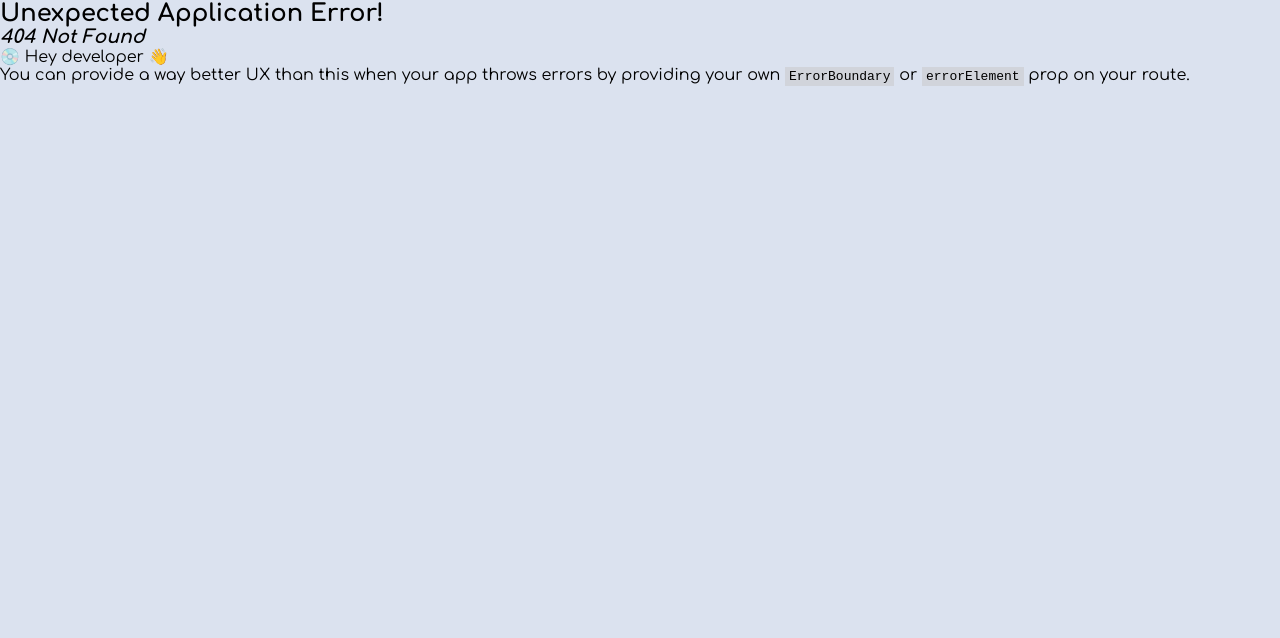
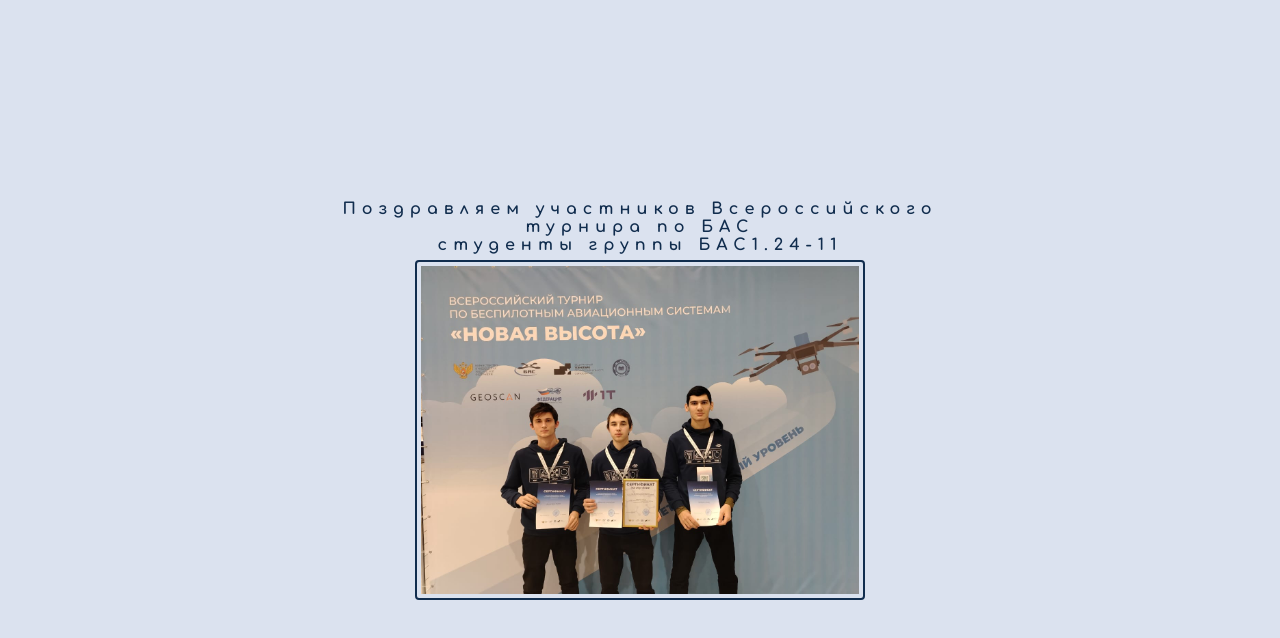
Before and after one commit to altairmsr/ggkit_dashboard, a React (Vite) app: page /gratz in a window 1280 px wide. Before the commit this address had no page. Shown: the top 638 px of the page. Built offline with nearby package versions, Linux system fonts and the light colour scheme.

Commit message:
added gratz

```diff
--- a/src/main.jsx
+++ b/src/main.jsx
@@ -8,6 +8,7 @@ import Courses_12 from "./pages/Courses_12.jsx";
 import Announcement from "./pages/Announcement/Announcement.jsx";
 import Punishment from "./pages/Punishment/Punishment.jsx";
 import Olimp from "./pages/Olimp/Olimp.jsx";
+import Gratz from "./pages/Gratz/Gratz.jsx";
 
 const router = createBrowserRouter([
 	{
@@ -30,6 +31,10 @@ const router = createBrowserRouter([
 		path: "/olimp",
 		element: <Olimp />,
 	},
+	{
+		path: "/gratz",
+		element: <Gratz />,
+	},
 ]);
 
 createRoot(document.getElementById("root")).render(
--- a/src/pages/Announcement/Anno.module.scss
+++ b/src/pages/Announcement/Anno.module.scss
@@ -1,6 +1,6 @@
 .announce {
 	width: 100vw;
 	height: 100vh;
-	background-image: url(/assets/anno_2811.png);
+	background-image: url(/assets/anno_0912.jpeg);
 	background-size: 100% 100%;
 }
--- /dev/null
+++ b/src/pages/Gratz/Gratz.jsx
@@ -0,0 +1,16 @@
+import React from "react";
+import style from "./Gratz.module.scss";
+import img from "../../../public/assets/anno_0912.jpeg";
+
+const Gratz = () => {
+	return (
+		<div className="cont_top">
+			<div className={style.gratz_cont}>
+				<h3>Поздравляем участников Всероссийского турнира по БАС <br /> студенты группы БАС1.24-11</h3>
+        <img src={img} alt="img" />
+			</div>
+		</div>
+	);
+};
+
+export default Gratz;
--- /dev/null
+++ b/src/pages/Gratz/Gratz.module.scss
@@ -0,0 +1,14 @@
+.gratz_cont {
+	width: 640px;
+	display: flex;
+	flex-direction: column;
+	align-items: center;
+	text-align: center;
+	img {
+		border: 2px solid #112d4e;
+		padding: 4px;
+		border-radius: 4px;
+		width: 450px;
+		image-rendering: optimizeQuality;
+	}
+}
```
Also changed, not shown: public/assets/anno_0912.jpeg (added).
